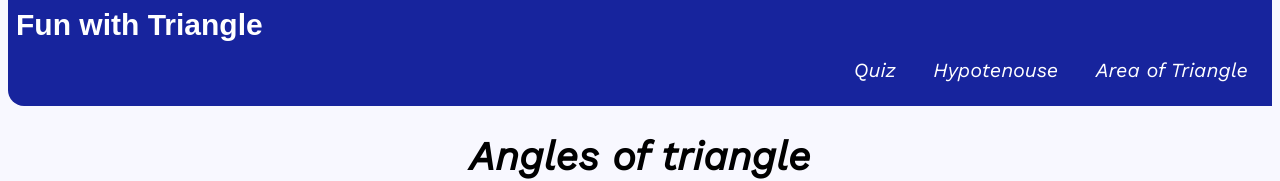
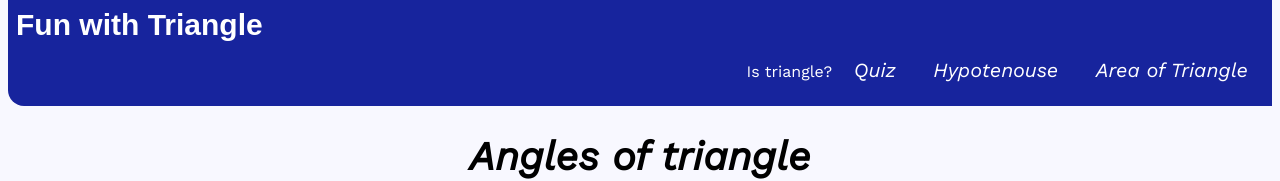
Before and after one commit to Tanjum786/funwithtriangles, a plain HTML site: page index4.html in a window 1280 px wide. Shown: the top 181 px of the page. Drawn offline with nearby package versions, Linux system fonts and the light colour scheme; a web font is replaced by a local one.

Commit message:
Update index4.html

```diff
--- a/index4.html
+++ b/index4.html
@@ -12,7 +12,7 @@
         <div class="nav-brand">Fun with Triangle</div>
         <ul class="list-non-bulit nav-pills">
             <li class="list-item-inline">
-                <a class="link  link-active" href="/index4.htmlIs triangle?</a>
+                <a class="link  link-active" href="/index4.html"></a>Is triangle?</a>
             </li>
             <li class="list-item-inline">
                 <a class="link " href="/index.html">Quiz</a>
```
